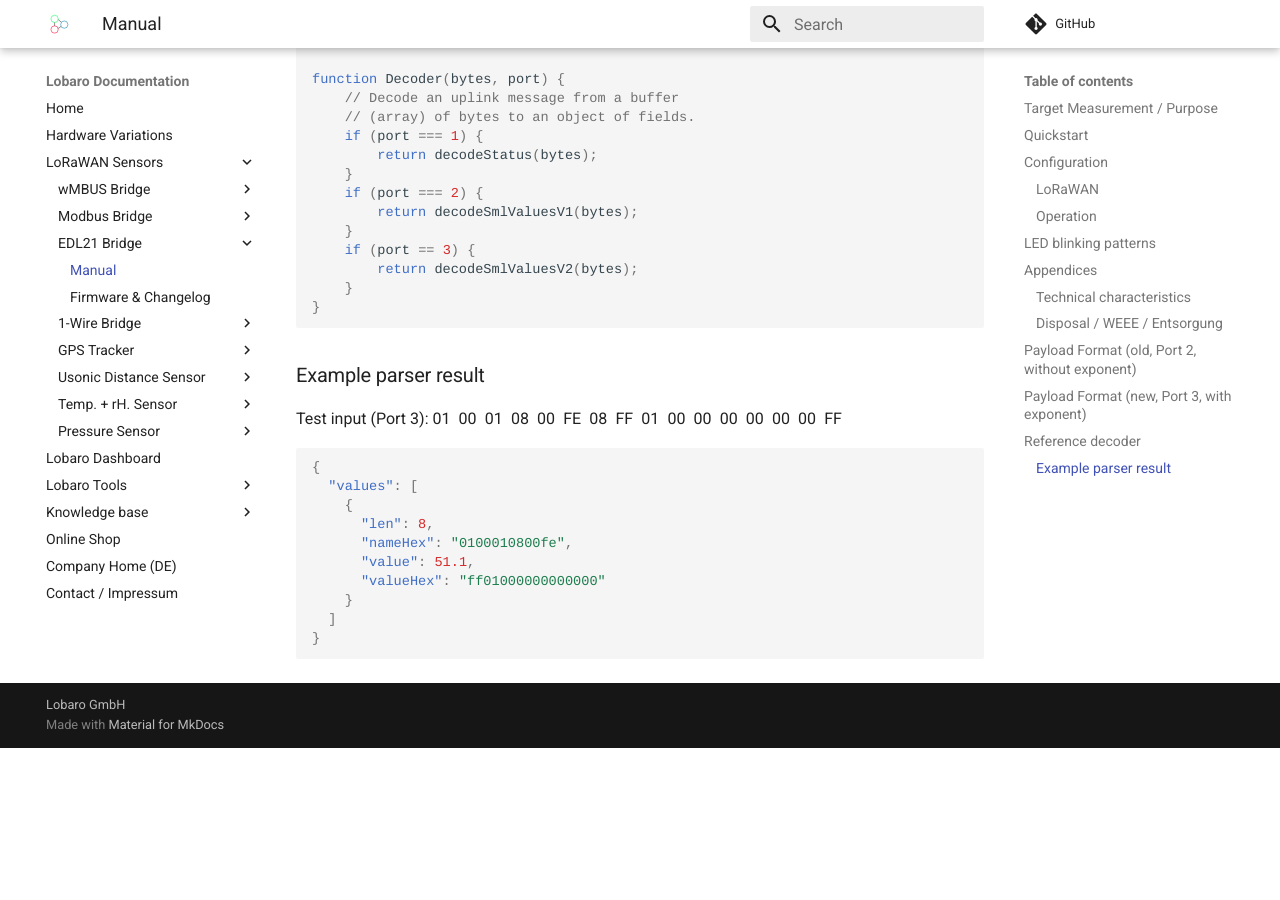
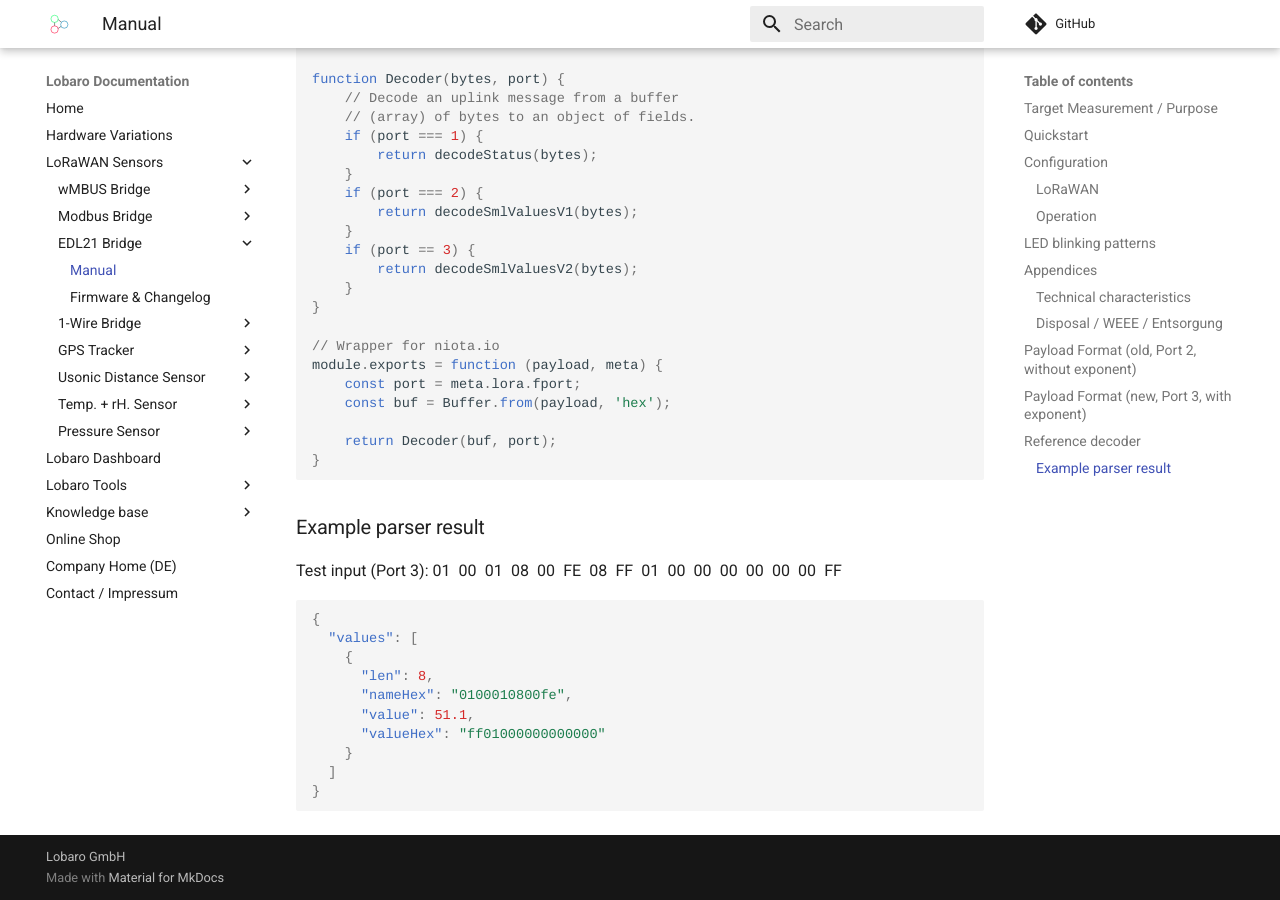
Before and after one commit to Lobaro/docs, an MkDocs documentation site: the page built from docs/lorawan-sensors/edl21-opto-lorawan/index.md, in a window 1280 px wide and 900 px high, scrolled down 9685 px. Built offline with MkDocs 1.6.1 and Material for MkDocs 9.7.7, drawn with Linux system fonts in a browser that asks for light colours; a script that is not in the unit is left out; comment, search, counter and statistics services are not loaded; before the commit the page ends 10433 px from its top, so only the background shows below that.

Commit message:
Update index.md

````diff
--- a/docs/lorawan-sensors/edl21-opto-lorawan/index.md
+++ b/docs/lorawan-sensors/edl21-opto-lorawan/index.md
@@ -322,6 +322,15 @@ function Decoder(bytes, port) {
         return decodeSmlValuesV2(bytes);
     }
 }
+
+// Wrapper for niota.io
+module.exports = function (payload, meta) {
+    const port = meta.lora.fport;
+    const buf = Buffer.from(payload, 'hex');
+
+    return Decoder(buf, port);
+}
+
 ```
 
 ### Example parser result
````
